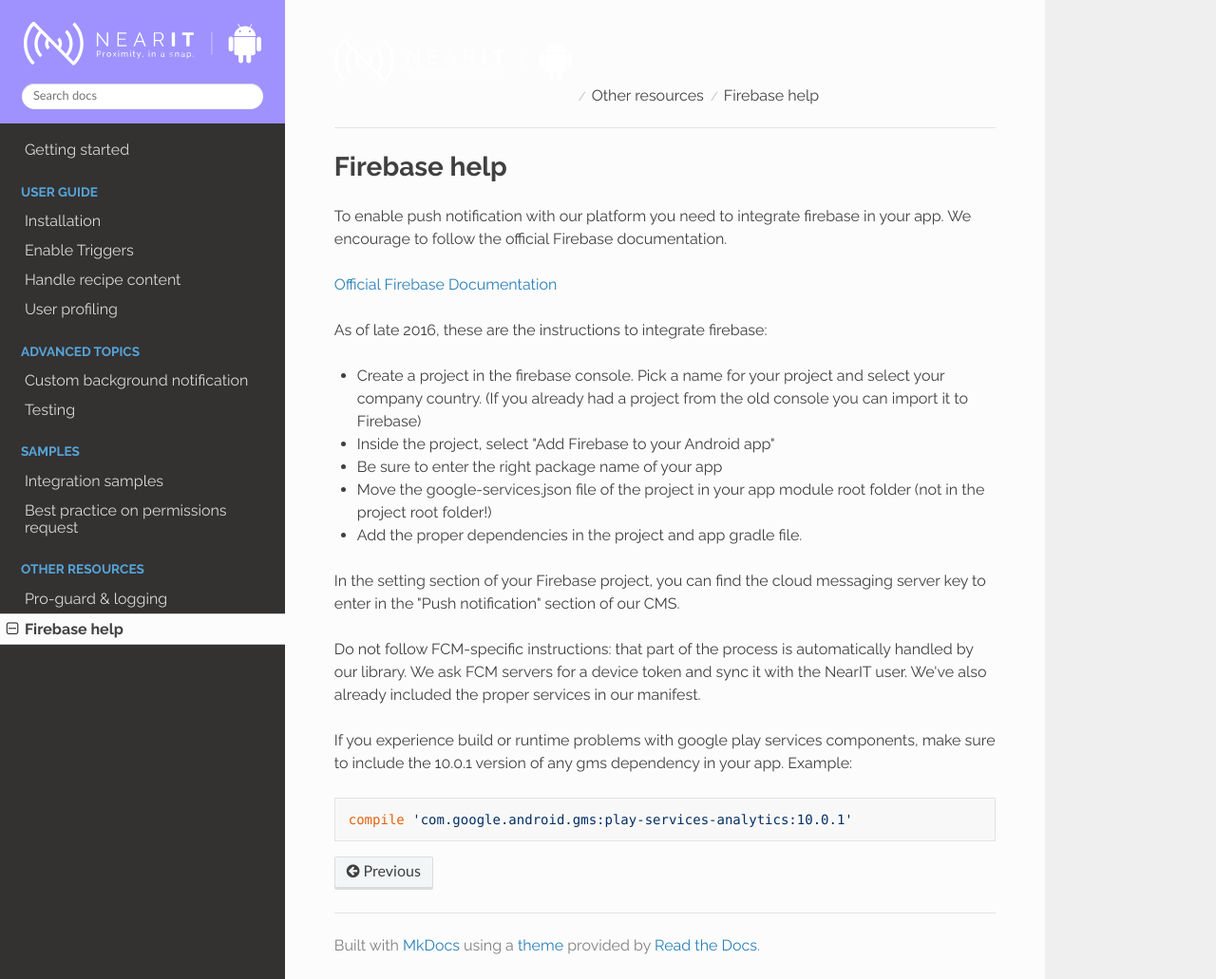
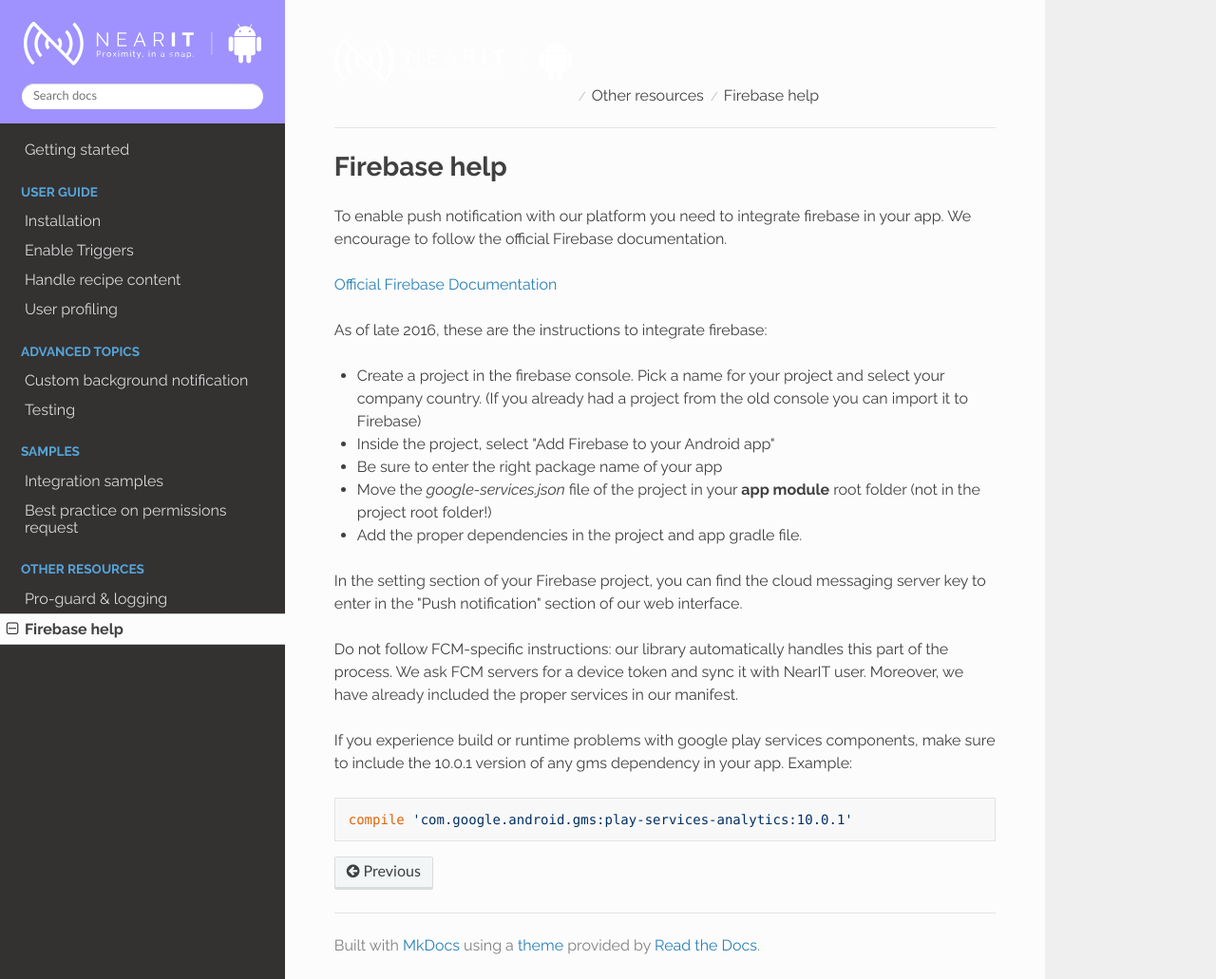
Before and after one commit to nearit/Android-SDK, an MkDocs documentation site: the page built from docs/firebase.md, in a window 1280 px wide and 1031 px high. Shown: the whole window at 95% size. Built offline with MkDocs 1.6.1, drawn with Linux system fonts in a browser that asks for light colours; nearby versions of some CDN libraries; old or Windows-style settings are respelled for this version of MkDocs.

Commit message:
Update firebase.md

```diff
--- a/docs/firebase.md
+++ b/docs/firebase.md
@@ -14,14 +14,14 @@ As of late 2016, these are the instructions to integrate firebase:
 
 - Be sure to enter the right package name of your app
 
-- Move the google-services.json file of the project in your app module root folder (not in the project root folder!)
+- Move the *google-services.json* file of the project in your **app module** root folder (not in the project root folder!)
 
 - Add the proper dependencies in the project and app gradle file.
 
 
-In the setting section of your Firebase project, you can find the cloud messaging server key to enter in the "Push notification" section of our CMS.
+In the setting section of your Firebase project, you can find the cloud messaging server key to enter in the "Push notification" section of our web interface.
 
-Do not follow FCM-specific instructions: that part of the process is automatically handled by our library. We ask FCM servers for a device token and sync it with the NearIT user. We've also already included the proper services in our manifest.
+Do not follow FCM-specific instructions: our library automatically handles this part of the process. We ask FCM servers for a device token and sync it with NearIT user. Moreover, we have already included the proper services in our manifest.
 
 If you experience build or runtime problems with google play services components, make sure to include the 10.0.1 version of any gms dependency in your app.
 Example:
```
